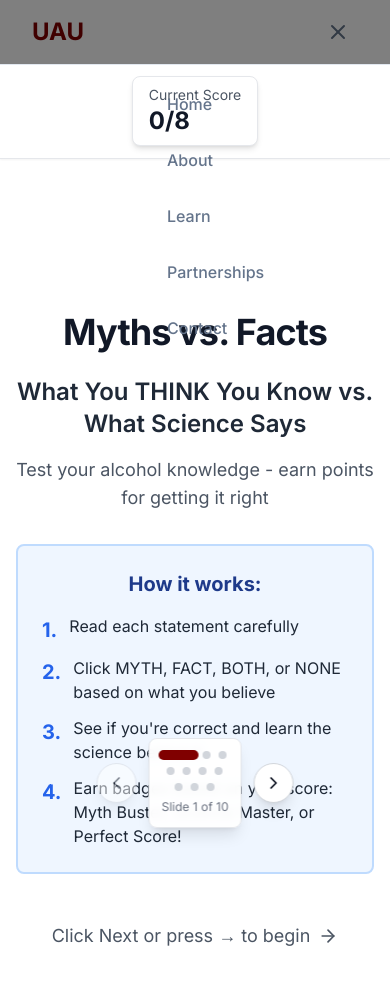
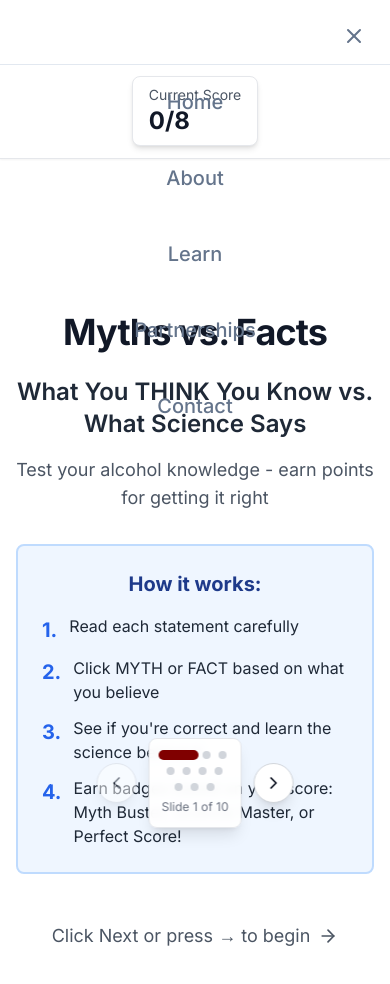
Before and after one commit to ronakexe/uau, a Next.js app: page /Learn/myths-vs-facts in a window 390 px wide. Both pictures are taken after a click on the button 338 px from the left and 32 px from the top of the page. Shown: the top 984 px of the page. Built offline with nearby package versions, Linux system fonts and the light colour scheme.

Commit message:
Enhance Myths vs. Facts quiz by simplifying voting options, updating UI for mobile menu, and ensuring solid background for mobile menu. Adjusted styles and removed unnecessary answer types for clarity.

```diff
--- a/app/Learn/myths-vs-facts/components/VoteButtons.tsx
+++ b/app/Learn/myths-vs-facts/components/VoteButtons.tsx
@@ -14,12 +14,10 @@ export function VoteButtons({ onVote, disabled = false, selectedAnswer }: VoteBu
   const buttons: { label: string; value: AnswerType; color: string }[] = [
     { label: "MYTH", value: "myth", color: "bg-red-500 hover:bg-red-600 text-white border-red-600" },
     { label: "FACT", value: "fact", color: "bg-green-500 hover:bg-green-600 text-white border-green-600" },
-    { label: "BOTH", value: "both", color: "bg-orange-500 hover:bg-orange-600 text-white border-orange-600" },
-    { label: "NONE", value: "none", color: "bg-gray-500 hover:bg-gray-600 text-white border-gray-600" },
   ]
 
   return (
-    <div className="grid grid-cols-2 md:grid-cols-4 gap-4 w-full max-w-4xl">
+    <div className="grid grid-cols-2 gap-4 w-full max-w-4xl">
       {buttons.map((button, index) => {
         const isSelected = selectedAnswer === button.value
         return (
--- a/app/Learn/myths-vs-facts/slides/Slide0_Title.tsx
+++ b/app/Learn/myths-vs-facts/slides/Slide0_Title.tsx
@@ -25,7 +25,7 @@ export function Slide0_Title() {
             </li>
             <li className="flex items-start gap-3">
               <span className="text-blue-600 font-bold text-xl mt-0.5">2.</span>
-              <span>Click MYTH, FACT, BOTH, or NONE based on what you believe</span>
+              <span>Click MYTH or FACT based on what you believe</span>
             </li>
             <li className="flex items-start gap-3">
               <span className="text-blue-600 font-bold text-xl mt-0.5">3.</span>
--- a/app/Learn/myths-vs-facts/utils/quizData.ts
+++ b/app/Learn/myths-vs-facts/utils/quizData.ts
@@ -1,4 +1,4 @@
-export type AnswerType = 'myth' | 'fact' | 'both' | 'none'
+export type AnswerType = 'myth' | 'fact'
 
 export interface MythData {
   id: number
--- a/app/globals.css
+++ b/app/globals.css
@@ -164,4 +164,11 @@
   .animate-scale-in {
     animation-iteration-count: 1;
   }
+
+  /* Force solid background for mobile menu */
+  .mobile-menu-solid {
+    background-color: #ffffff !important;
+    opacity: 1 !important;
+    backdrop-filter: none !important;
+  }
 }
--- a/components/nav.tsx
+++ b/components/nav.tsx
@@ -99,45 +99,48 @@ export function Nav() {
       </div>
 
       {/* Mobile Menu Overlay */}
-      <AnimatePresence>
       {isMenuOpen && (
-          <>
-            {/* Backdrop */}
+        <div
+          className="fixed inset-0 z-50 md:hidden flex flex-col"
+          style={{ backgroundColor: 'white' }}
+        >
+              {/* Close Button */}
+              <div className="flex justify-end p-4">
+                <button
+                  onClick={() => setIsMenuOpen(false)}
+                  className="p-2 text-muted-foreground hover:text-primary transition-colors"
+                  aria-label="Close menu"
+                >
+                  <X className="h-6 w-6" />
+                </button>
+              </div>
+
+              {/* Menu Items */}
               <motion.div
+                className="flex flex-col items-center justify-center flex-1 gap-4 px-4"
                 initial={{ opacity: 0 }}
                 animate={{ opacity: 1 }}
                 exit={{ opacity: 0 }}
-              transition={{ duration: 0.2 }}
-              className="fixed inset-0 bg-black/50 z-40 md:hidden"
-              onClick={() => setIsMenuOpen(false)}
-            />
-
-            {/* Side Menu */}
-            <motion.div
-              initial={{ x: "100%" }}
-              animate={{ x: 0 }}
-              exit={{ x: "100%" }}
-              transition={{ type: "tween", duration: 0.3, ease: "easeInOut" }}
-              className="fixed top-16 right-0 bottom-0 w-64 bg-white border-l z-50 md:hidden shadow-xl"
+                transition={{ duration: 0.3 }}
               >
-              <div className="flex flex-col p-4 gap-2">
                 {navItems.map((item, index) => {
                   const isActive = pathname === item.href
                   return (
                     <motion.div
                       key={item.href}
-                      initial={{ opacity: 0, x: 20 }}
-                      animate={{ opacity: 1, x: 0 }}
-                      transition={{ duration: 0.3, delay: index * 0.05 }}
+                      initial={{ opacity: 0, y: 20 }}
+                      animate={{ opacity: 1, y: 0 }}
+                      exit={{ opacity: 0, y: 20 }}
+                      transition={{ duration: 0.3, delay: index * 0.1 }}
                     >
                       <Link
                         href={item.href}
                         onClick={() => setIsMenuOpen(false)}
                         className={cn(
-                          "block px-4 py-3 text-base font-medium rounded-lg transition-colors",
+                          "block px-6 py-4 text-xl font-medium rounded-lg transition-colors",
                           isActive
                             ? "bg-primary text-primary-foreground"
-                            : "text-muted-foreground hover:bg-muted hover:text-foreground"
+                            : "text-muted-foreground hover:text-primary"
                         )}
                       >
                         {item.name}
@@ -145,11 +148,9 @@ export function Nav() {
                     </motion.div>
                   )
                 })}
+              </motion.div>
         </div>
-            </motion.div>
-          </>
       )}
-      </AnimatePresence>
     </nav>
   )
 }
```
Lines whose indentation alone changed are shown as unchanged.
